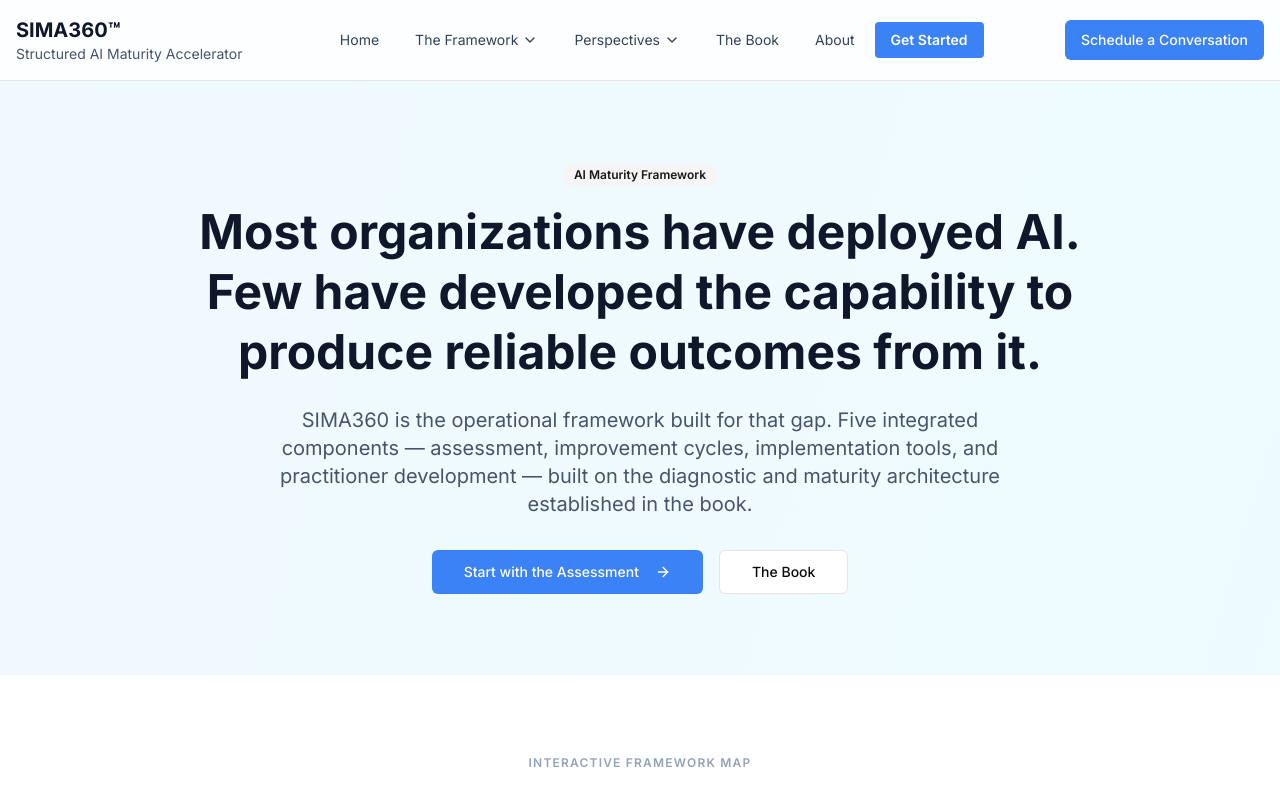
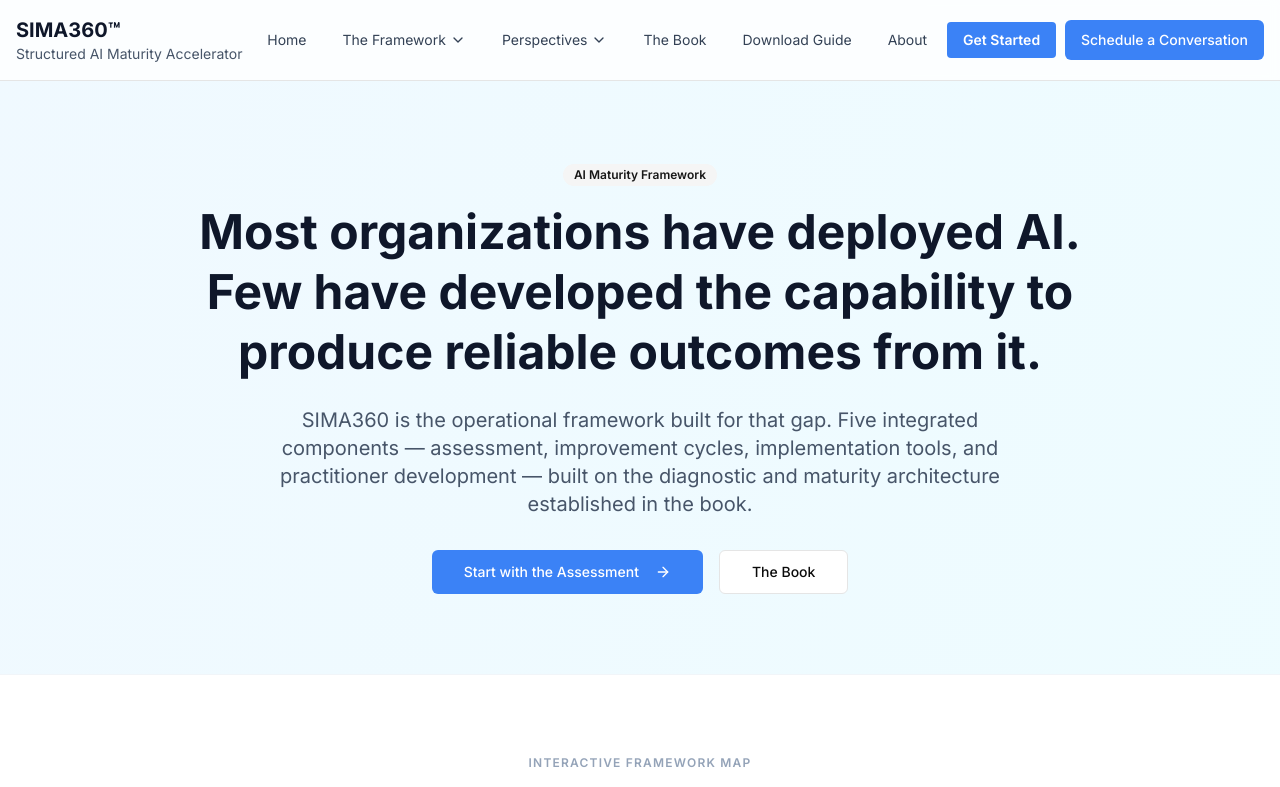
Before and after one commit to chucksuscheck/SIMA360, a Next.js app: page / in a window 1280 px wide. Shown: the top 787 px of the page. Built offline with nearby package versions, Linux system fonts and the light colour scheme.

Commit message:
Add Download Guide link to primary nav after The Book

```diff
--- a/components/navigation.tsx
+++ b/components/navigation.tsx
@@ -123,6 +123,15 @@ export function Navigation() {
           The Book
         </Link>
 
+        <a
+          href="/SIMA360_Guide.pdf"
+          target="_blank"
+          rel="noopener noreferrer"
+          className="px-4 py-2 text-sm text-slate-700 hover:bg-slate-100 hover:text-slate-900 rounded transition-colors"
+        >
+          Download Guide
+        </a>
+
         <Link
           href="/about"
           className="px-4 py-2 text-sm text-slate-700 hover:bg-slate-100 hover:text-slate-900 rounded transition-colors"
@@ -217,6 +226,16 @@ export function Navigation() {
               The Book
             </Link>
 
+            <a
+              href="/SIMA360_Guide.pdf"
+              target="_blank"
+              rel="noopener noreferrer"
+              onClick={closeMobile}
+              className="block px-4 py-2 text-sm text-slate-700 hover:bg-slate-50 transition-colors"
+            >
+              Download Guide
+            </a>
+
             <Link
               href="/about"
               onClick={closeMobile}
```
